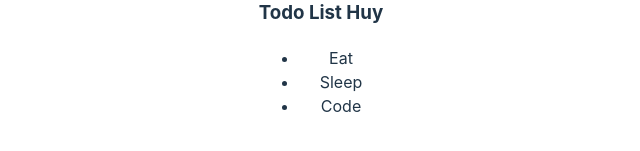
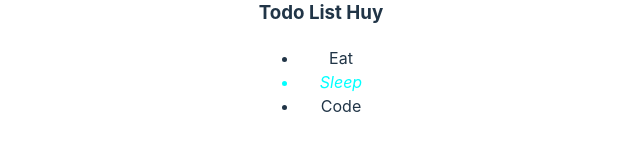
Before and after one commit to thanhhuy17/learn_reactjs, a React (Vite) app: page / in a window 1280 px wide. Shown: the part 343-494 px from the top of the page, without its empty margins (319-959 px from the left). Built offline with nearby package versions, Linux system fonts and the light colour scheme.

Commit message:
Change 12042024

```diff
--- a/src/features/Todo/components/TodoList/index.jsx
+++ b/src/features/Todo/components/TodoList/index.jsx
@@ -1,24 +1,33 @@
 import PropTypes from "prop-types";
 import classNames from "classnames";
+import "./styles.scss";
 
 TodoList.propTypes = {
   todoList: PropTypes.array,
+  onTodoClick: PropTypes.func,
 };
 
 TodoList.defaultProps = {
   todoList: [],
+  onTodoClick: null,
 };
+// const inx = null;
+function TodoList({ todoList, onTodoClick }) {
+  const handleTodoClick = (todo, inx) => {
+    if (!onTodoClick) return;
 
-function TodoList({ todoList }) {
+    onTodoClick(todo, inx);
+  };
   return (
-    <ul>
-      {todoList.map((todo) => (
+    <ul className="todo-list">
+      {todoList.map((todo, inx) => (
         <li
           key={todo.id}
           className={classNames({
             "todo-item": true,
             completed: todo.status === "completed",
           })}
+          onClick={() => handleTodoClick(todo, inx)}
         >
           {todo.title}
         </li>
--- a/src/features/Todo/components/TodoList/styles.scss
+++ b/src/features/Todo/components/TodoList/styles.scss
@@ -0,0 +1,10 @@
+.todo-list{
+    & > li{
+        cursor: pointer;
+    }
+
+    &>li.completed{
+        color: aqua;
+        font-style: italic;
+    }
+}
--- a/src/features/Todo/index.jsx
+++ b/src/features/Todo/index.jsx
@@ -1,8 +1,8 @@
+import { useState } from "react";
 import TodoList from "./components/TodoList";
 
-TodoFutures.propTypes = {};
 function TodoFutures() {
-  const TodoListH = [
+  const initTodoListH = [
     {
       id: 1,
       title: "Eat",
@@ -19,10 +19,27 @@ function TodoFutures() {
       status: "new",
     },
   ];
+
+  const [todoList, setodoList] = useState(initTodoListH);
+
+  const handleTodoClick = (todo, inx) => {
+    //clone curent array to the new one
+    const newTodoList = [...todoList];
+    console.log(todo, inx);
+    //Toggle State
+    newTodoList[inx] = {
+      ...newTodoList[inx],
+      status: newTodoList[inx].status === "new" ? "completed" : "new",
+    };
+    // newTodoList[inx] = newTodo;
+    //Update todolist
+    setodoList(newTodoList);
+  };
+
   return (
     <div>
       <h3>Todo List Huy</h3>
-      <TodoList todoList={TodoListH} />
+      <TodoList todoList={todoList} onTodoClick={handleTodoClick} />
     </div>
   );
 }
```
